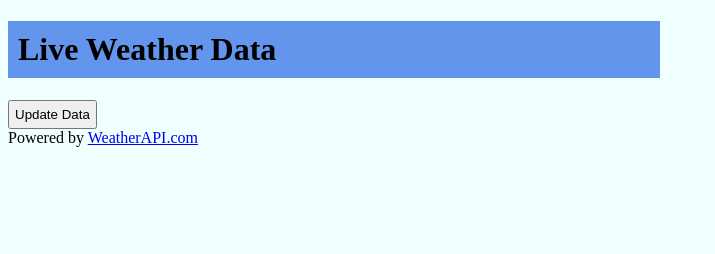
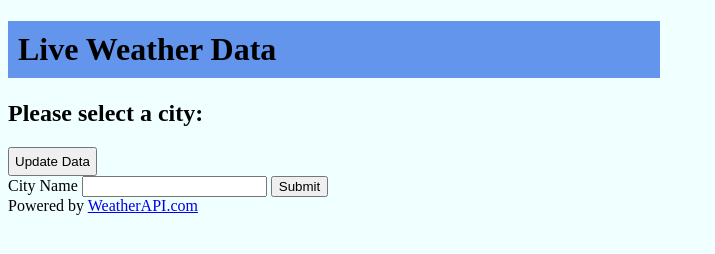
Before and after one commit to calebehler/weathertracker, a plain HTML site: page index.html in a window 1280 px wide. Shown: the whole page, without its empty margins (0-715 px from the left). Drawn offline with Linux system fonts and the light colour scheme; no server answers.

Commit message:
added concatenation for API call
added form for user entry of city, API call adjusted to allow various entries

```diff
--- a/functions.js
+++ b/functions.js
@@ -12,3 +12,14 @@ function updateData() {
 //send request
     request.send()
 }
+
+function validateForm() {
+    let cityName = document.forms["cityForm"]["chosenCity"].value;
+    if (cityName == "") {
+        alert("City must be specified");
+        return false;
+    }
+    else {
+
+    }
+}
--- a/index.html
+++ b/index.html
@@ -20,11 +20,22 @@
         Live Weather Data
     </h1>
 
-    <!-- placeholder refresh button !-->
+
+    <h2>
+        Please select a city:
+    </h2>
+    <div>
+        <!-- placeholder refresh button !-->
         <button type="button" onclick="updateData()" id="updateButton">Update Data</button>
 
+    </div>
+
     <div>
-
+        <form name="cityForm" onsubmit="return validateForm()">
+            <label for="chosenCity">City Name</label>
+            <input type="text" id="chosenCity" required>
+            <input type="submit" value="Submit">
+        </form>
     </div>
 
 
--- a/scripts.js
+++ b/scripts.js
@@ -1,7 +1,11 @@
 var request = new XMLHttpRequest()
 var dictionary = []
 
-request.open('GET', 'http://api.weatherapi.com/v1/current.json?key=fda88d0772da44f08d0124849220905&q=London&aqi=no', true)
+//concat api call to allow different cities
+var cityName = document.getElementById("chosenCity")
+var cityCall = ("http://api.weatherapi.com/v1/current.json?key=fda88d0772da44f08d0124849220905&q="+cityName+"&aqi=no")
+
+request.open('GET', cityCall, true)
 request.onload = function () {
   //access JSON data here
     var data = JSON.parse(this.response)
```
